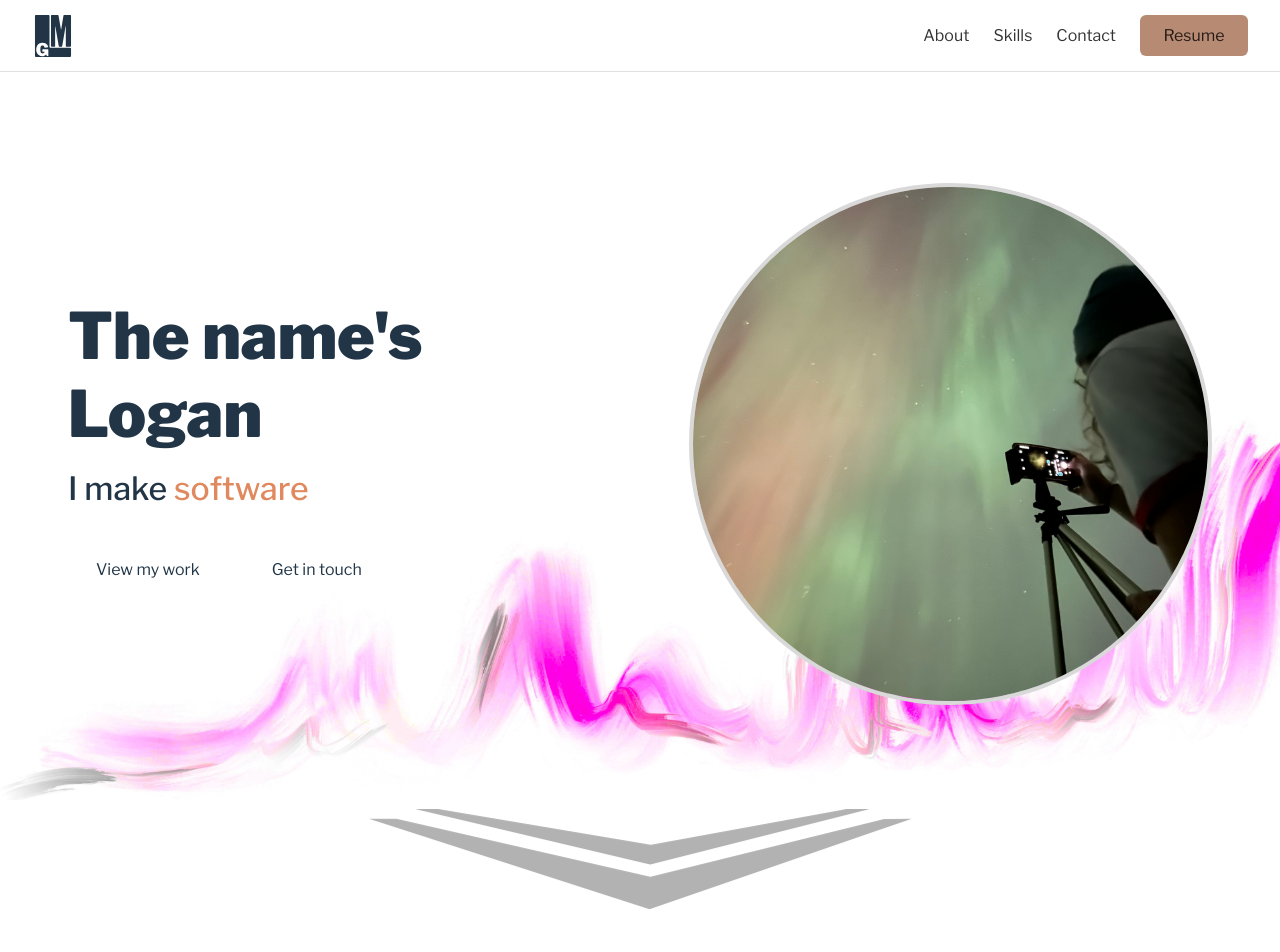
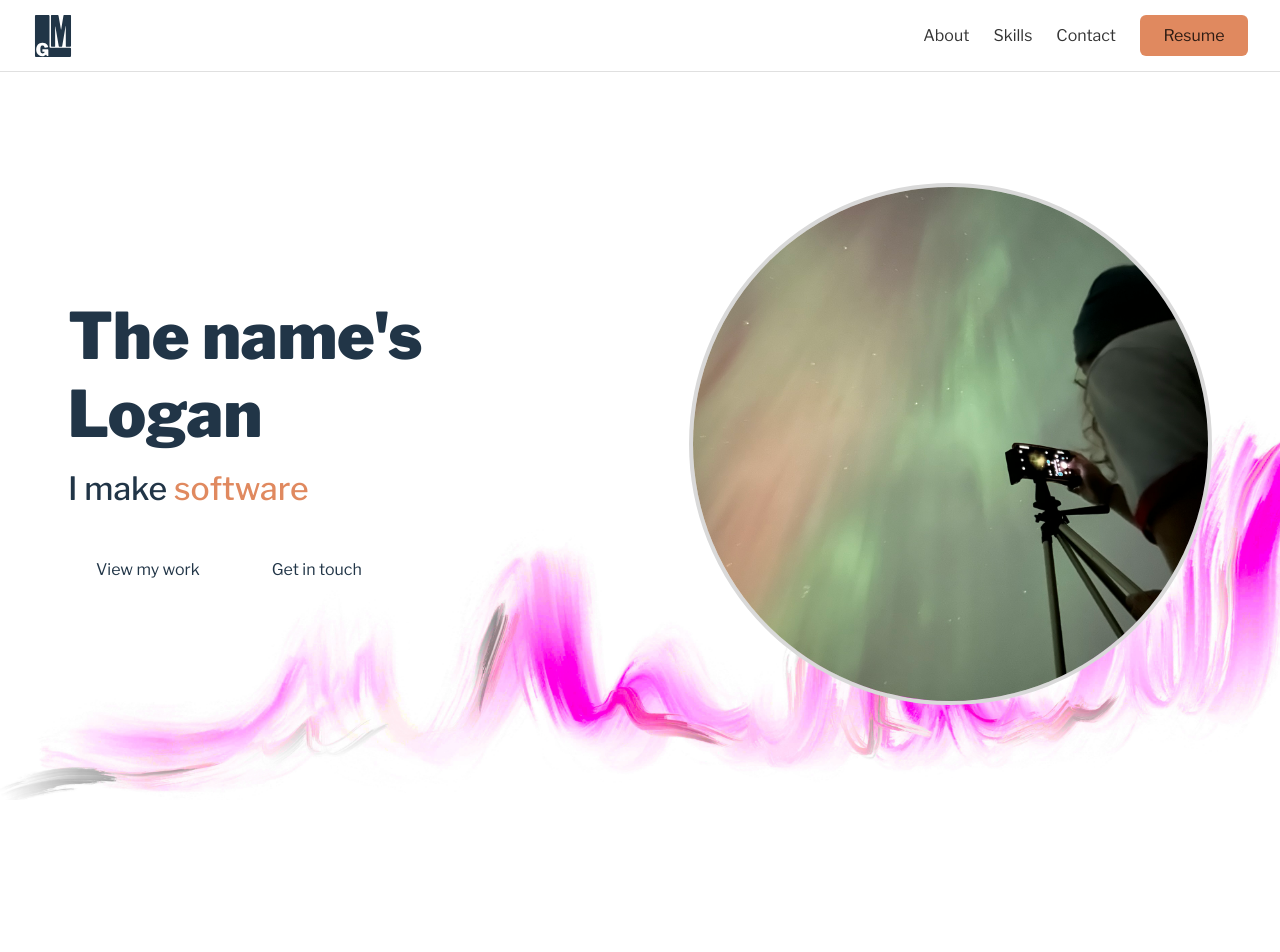
Before and after one commit to lgundry/portfolio-frontend, a React (Vite) app: page / in a window 1280 px wide. Shown: the top 952 px of the page. Built offline with nearby package versions, Linux system fonts and the light colour scheme.

Commit message:
fixed some stuff

```diff
--- a/src/assets/components/intro/Intro.component.css
+++ b/src/assets/components/intro/Intro.component.css
@@ -65,12 +65,12 @@ div.intro__container {
 }
 
 .intro__button--primary {
-  background-color: var(--button-accent);
+  background: var(--text-accent-1);
   color: #fff;
 }
 
 .intro__button--primary:hover {
-  background-color: rgba(165, 109, 80, 1);
+  background-color: #B8825E;
   transform: translateY(-2px);
 }
 
--- a/src/assets/components/intro/Intro.component.tsx
+++ b/src/assets/components/intro/Intro.component.tsx
@@ -43,7 +43,6 @@ function Intro() {
           <img className="intro__headshot" src={Headshot} alt="headshot" />
         </div>
       </div>
-      <ScrollIndicator />
     </>
   )
 }
--- a/src/assets/components/navigation/Navigation.component.css
+++ b/src/assets/components/navigation/Navigation.component.css
@@ -9,11 +9,11 @@
   justify-content: space-between;
   z-index: 20;
   width: 100%;
-  height: 72px;
+  height: 9vh;
   padding: 0 2rem;
   box-sizing: border-box;
+  background-color: #000000AF;
 
-  background: rgba(5, 11, 18, 0.72);
   border-bottom: 1px solid rgba(255, 255, 255, 0.12);
   backdrop-filter: blur(18px);
 }
@@ -59,8 +59,8 @@
 .nav__resume-button {
   padding: 0.7rem 1.25rem;
   border-radius: 6px;
-  background: var(--button-accent);
-  color: rgba(255, 255, 255, 0.95);
+  background: var(--text-accent-1);
+  color: black;
   box-sizing: border-box;
   min-width: 108px;
   justify-content: center;
@@ -68,7 +68,7 @@
 }
 
 .nav__resume-button:hover {
-  background: rgba(165, 109, 80, 1);
+  background: var(--button-accent);
 }
 
 @media (prefers-color-scheme: light) {
@@ -82,7 +82,4 @@
     color: rgba(0, 0, 0, 0.8);
   }
 
-  .nav__resume-button {
-    background: rgba(165, 109, 80, 0.8);
-  }
 }
```
